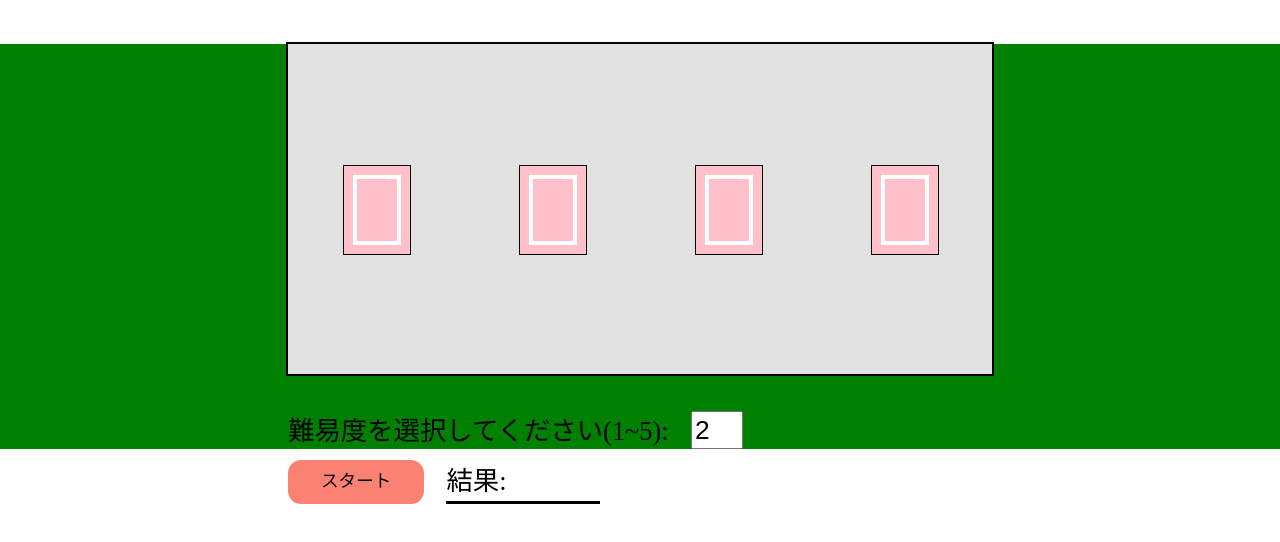
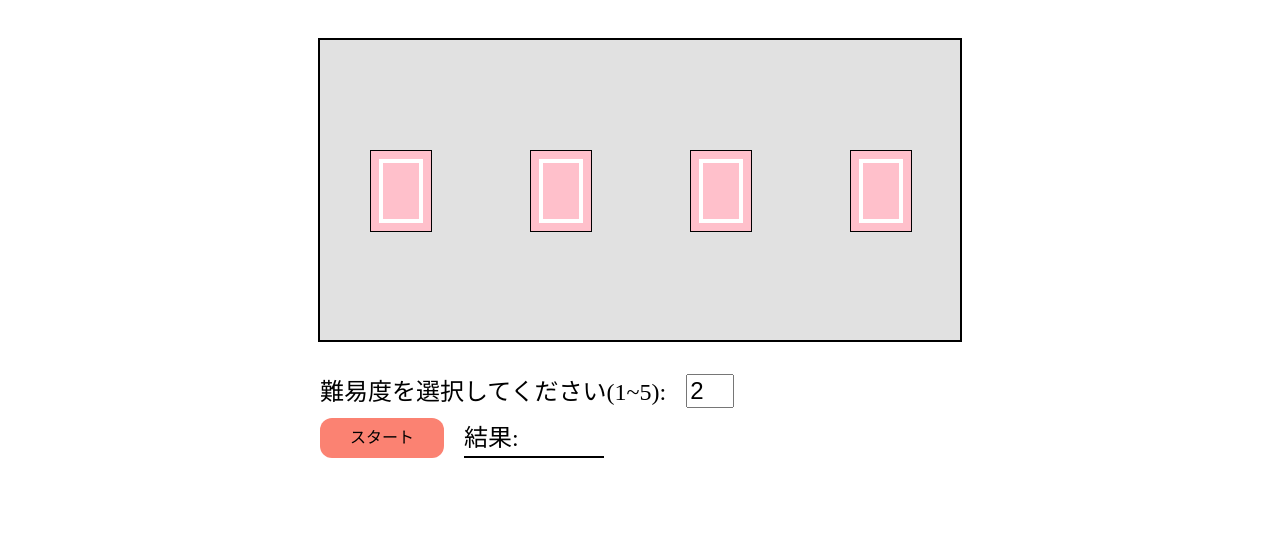
Before and after one commit to kusira/card_shuffle, a plain HTML site: page index.html in a window 1280 px wide. Drawn offline with nearby package versions, Linux system fonts and the light colour scheme.

Commit message:
Add files via upload

```diff
--- a/style.scss
+++ b/style.scss
@@ -7,8 +7,9 @@ $sp:600px;
 
 body{
     main{
-        zoom: 1;
-        background: green;
+        @include sp{
+            zoom: .4;
+        }
         .frame{
             position: relative;
             width: 640px;
@@ -167,10 +168,6 @@ body{
                 }
             }
         }
-        @include sp{
-            zoom: .6;
-            background: red;
-        }
     }
 }
 
```
Also changed, not shown: style.css, 1 other file.
